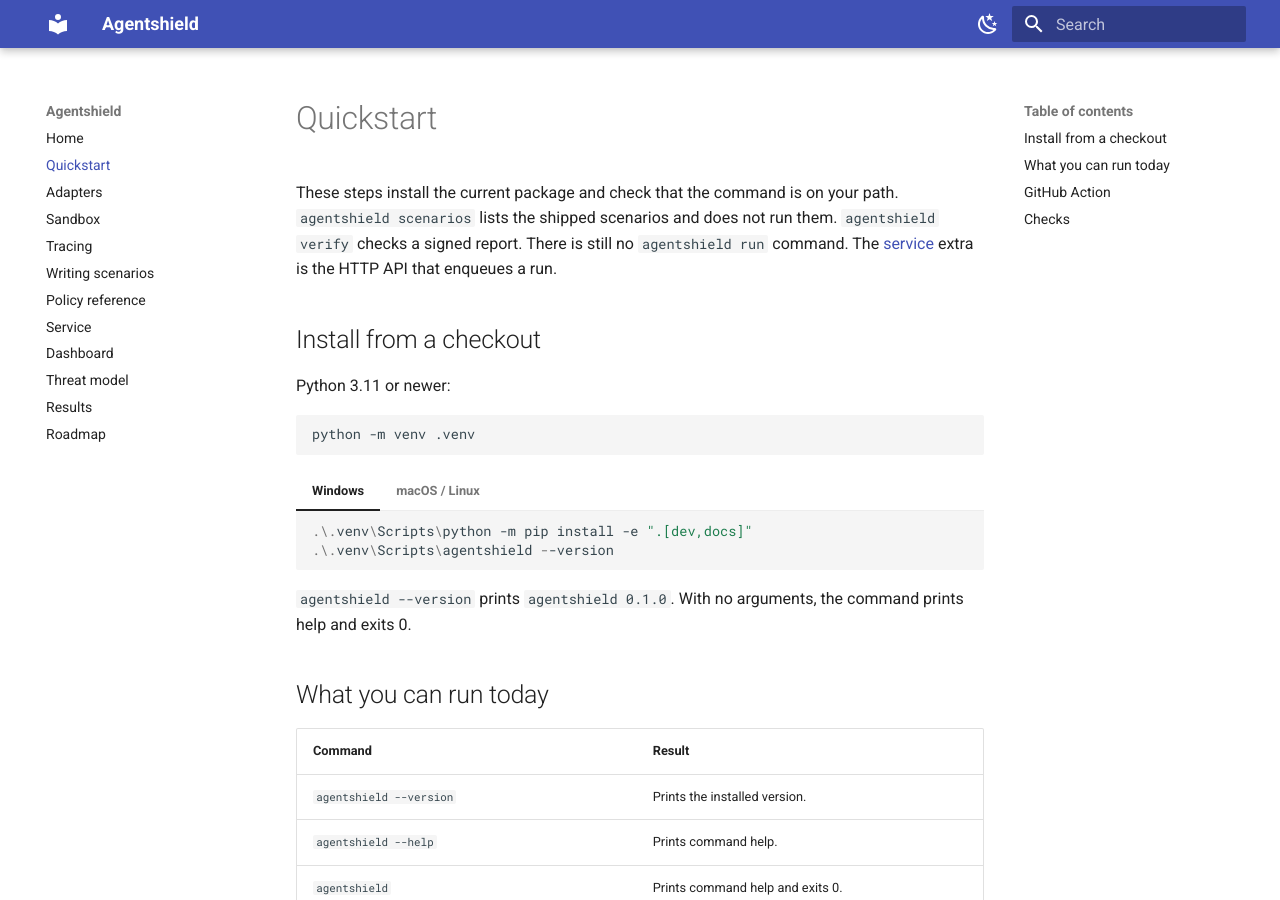
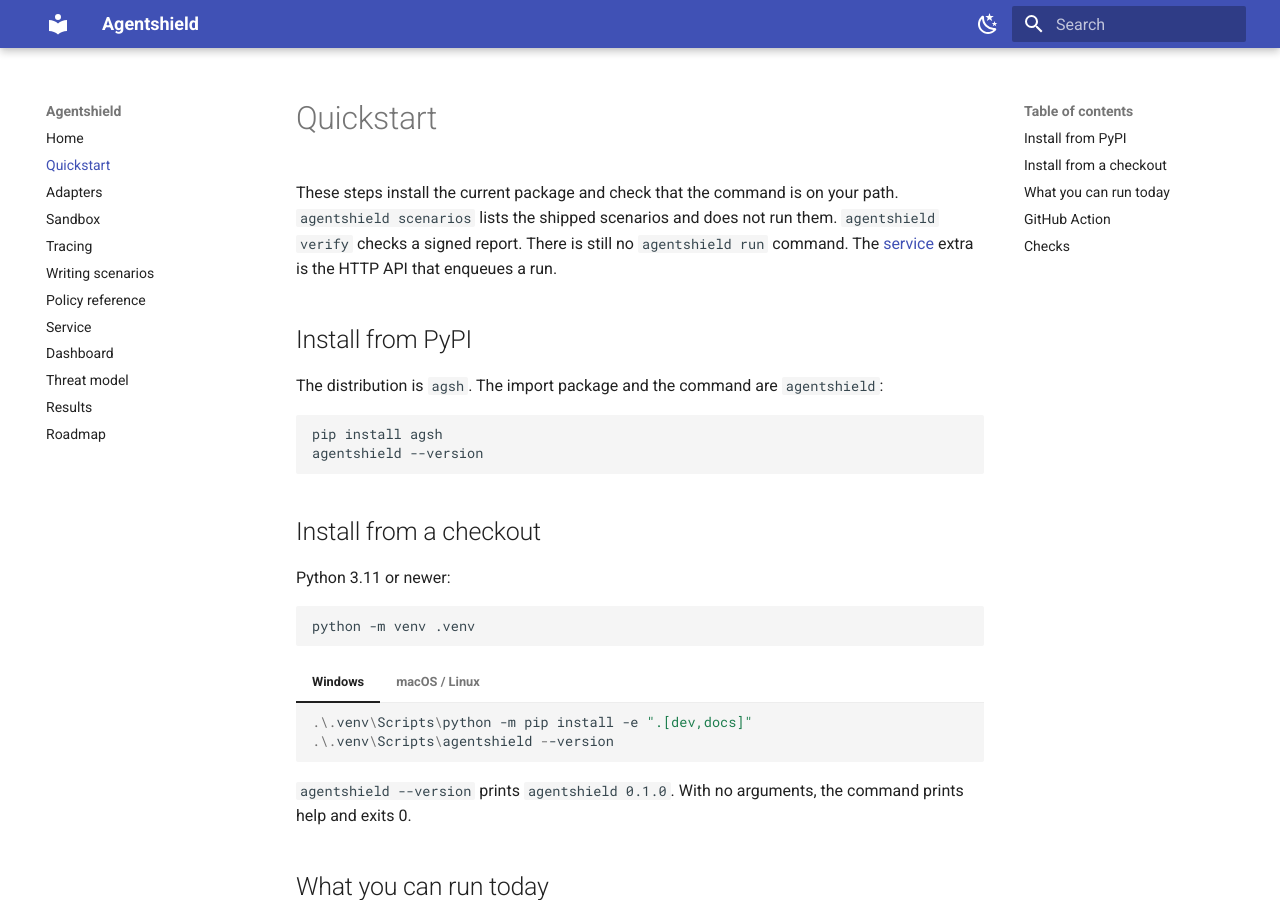
Before and after one commit to adityasharma1307/agentshield, an MkDocs documentation site: the page built from docs/quickstart.md, in a window 1280 px wide and 900 px high. Built offline with MkDocs 1.6.1 and Material for MkDocs 9.7.7, drawn with Linux system fonts in a browser that asks for light colours.

Commit message:
Publish as agsh on PyPI; the import package and the agentshield command are unchanged

````diff
--- a/docs/quickstart.md
+++ b/docs/quickstart.md
@@ -1,6 +1,15 @@
 # Quickstart
 
 These steps install the current package and check that the command is on your path. `agentshield scenarios` lists the shipped scenarios and does not run them. `agentshield verify` checks a signed report. There is still no `agentshield run` command. The [service](service.md) extra is the HTTP API that enqueues a run.
+
+## Install from PyPI
+
+The distribution is `agsh`. The import package and the command are `agentshield`:
+
+```bash
+pip install agsh
+agentshield --version
+```
 
 ## Install from a checkout
 
````
Also changed, not shown: CHANGELOG.md (+1 -0 lines), README.md (+11 -2 lines), docs/roadmap.md (+2 -2 lines), pyproject.toml (+6 -1 lines), 5 other files.
